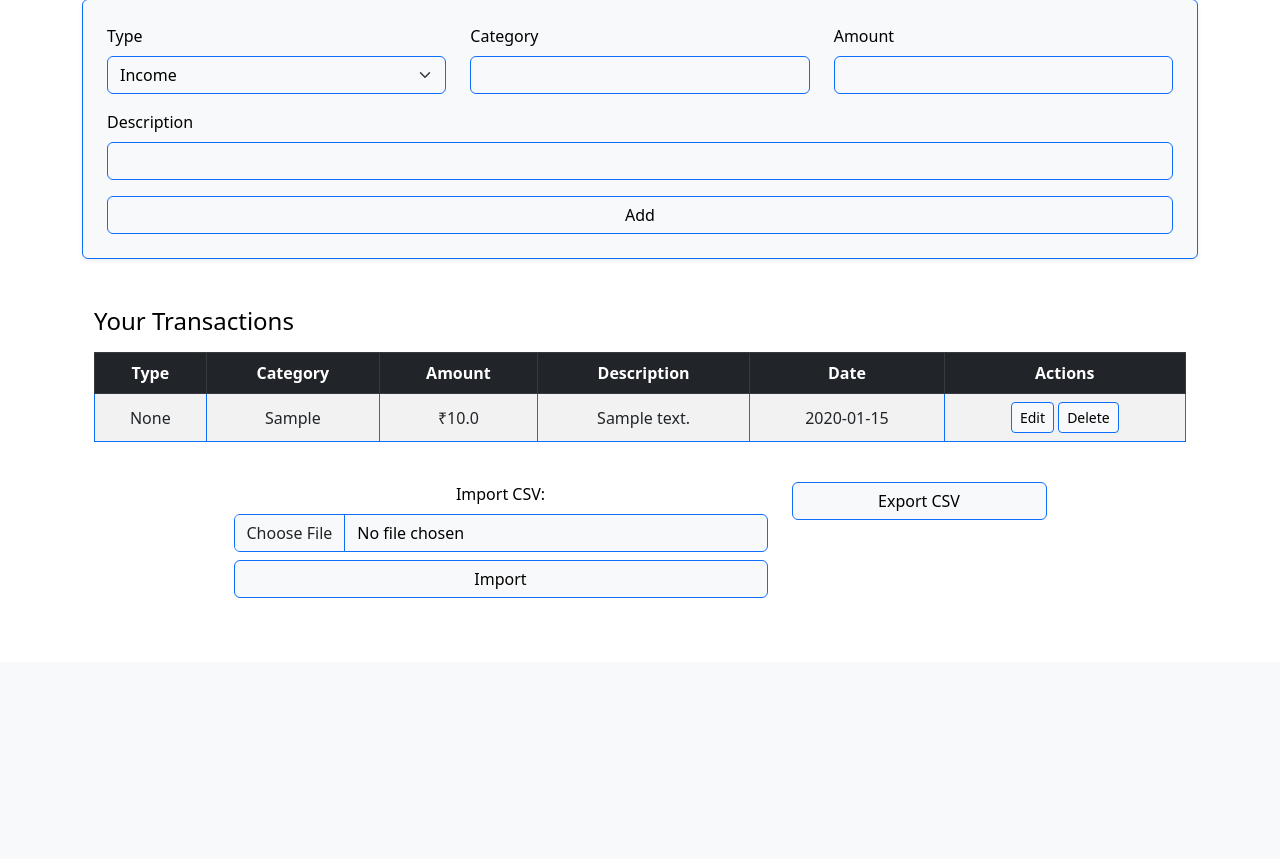
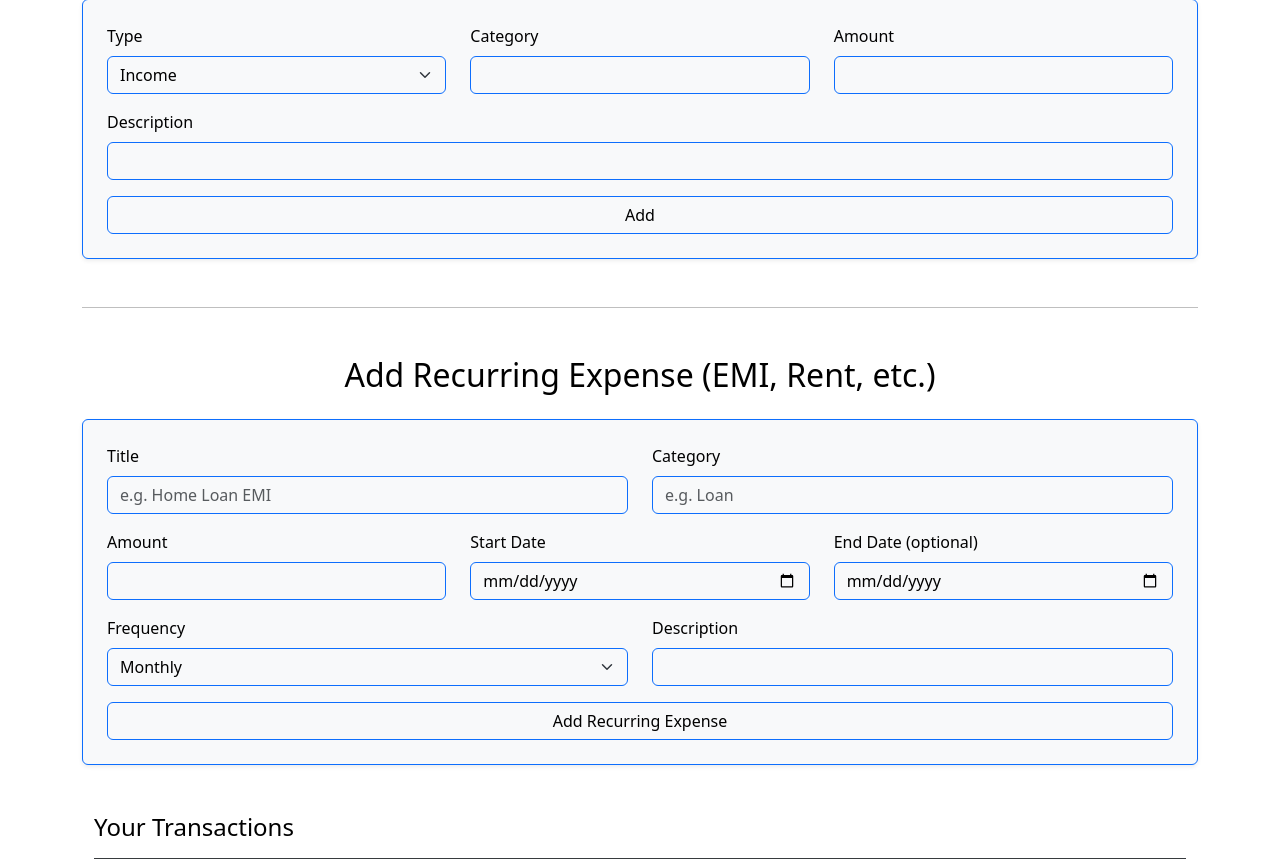
Before and after one commit to Sahil-2005/ExpenseTracker, a Flask app: page /expenses in a window 1280 px wide. Shown: the part 143-1002 px from the top of the page. Before the commit the page ends 741 px from the top, so only its background shows below. Run offline with Flask 3, Linux system fonts and the light colour scheme; a user stored in the database is signed in; tables that the repository leaves empty hold one stand-in row (values such as "Sample post").

Commit message:
Added recuring expense feature like Loan, EMI etc

```diff
--- a/app/routes.py
+++ b/app/routes.py
@@ -19,6 +19,43 @@
 main = Blueprint('main', __name__)
 
 from . import login_manager
+
+
+
+
+from flask import request, redirect, url_for, flash
+from datetime import datetime
+from .models import RecurringExpense
+from flask_login import current_user, login_required
+from . import db
+
+@main.route('/add_recurring_expense', methods=['POST'])
+@login_required
+def add_recurring_expense():
+    title = request.form['title']
+    category = request.form['category']
+    amount = float(request.form['amount'])
+    start_date = datetime.strptime(request.form['start_date'], '%Y-%m-%d').date()
+    end_date_raw = request.form.get('end_date')
+    end_date = datetime.strptime(end_date_raw, '%Y-%m-%d').date() if end_date_raw else None
+    frequency = request.form['frequency']
+    description = request.form['description']
+
+    recurring_exp = RecurringExpense(
+        title=title,
+        category=category,
+        amount=amount,
+        start_date=start_date,
+        end_date=end_date,
+        frequency=frequency,
+        description=description,
+        user_id=current_user.id
+    )
+    db.session.add(recurring_exp)
+    db.session.commit()
+    flash("Recurring expense added successfully!", "success")
+    return redirect(url_for('main.expenses'))
+
 
 @login_manager.user_loader
 def load_user(user_id):
--- a/app/templates/expenses.html
+++ b/app/templates/expenses.html
@@ -25,6 +25,57 @@
         <input name="description" class="form-control">
     </div>
     <button class="btn btn-primary w-100">Add</button>
+</form>
+
+
+
+
+<hr class="my-5">
+
+<h2 class="mb-4 text-center">Add Recurring Expense (EMI, Rent, etc.)</h2>
+<form method="POST" action="{{ url_for('main.add_recurring_expense') }}" class="card p-4 shadow-sm">
+    <div class="row mb-3">
+        <div class="col-md-6">
+            <label class="form-label">Title</label>
+            <input name="title" class="form-control" placeholder="e.g. Home Loan EMI" required>
+        </div>
+        <div class="col-md-6">
+            <label class="form-label">Category</label>
+            <input name="category" class="form-control" placeholder="e.g. Loan" required>
+        </div>
+    </div>
+
+    <div class="row mb-3">
+        <div class="col-md-4">
+            <label class="form-label">Amount</label>
+            <input name="amount" type="number" class="form-control" required>
+        </div>
+        <div class="col-md-4">
+            <label class="form-label">Start Date</label>
+            <input name="start_date" type="date" class="form-control" required>
+        </div>
+        <div class="col-md-4">
+            <label class="form-label">End Date (optional)</label>
+            <input name="end_date" type="date" class="form-control">
+        </div>
+    </div>
+
+    <div class="row mb-3">
+        <div class="col-md-6">
+            <label class="form-label">Frequency</label>
+            <select name="frequency" class="form-select" required>
+                <option value="Monthly">Monthly</option>
+                <option value="Weekly">Weekly</option>
+                <option value="Yearly">Yearly</option>
+            </select>
+        </div>
+        <div class="col-md-6">
+            <label class="form-label">Description</label>
+            <input name="description" class="form-control">
+        </div>
+    </div>
+
+    <button class="btn btn-outline-primary w-100">Add Recurring Expense</button>
 </form>
 
 
```
Also changed, not shown: app/models.py (+40 -1 lines).
